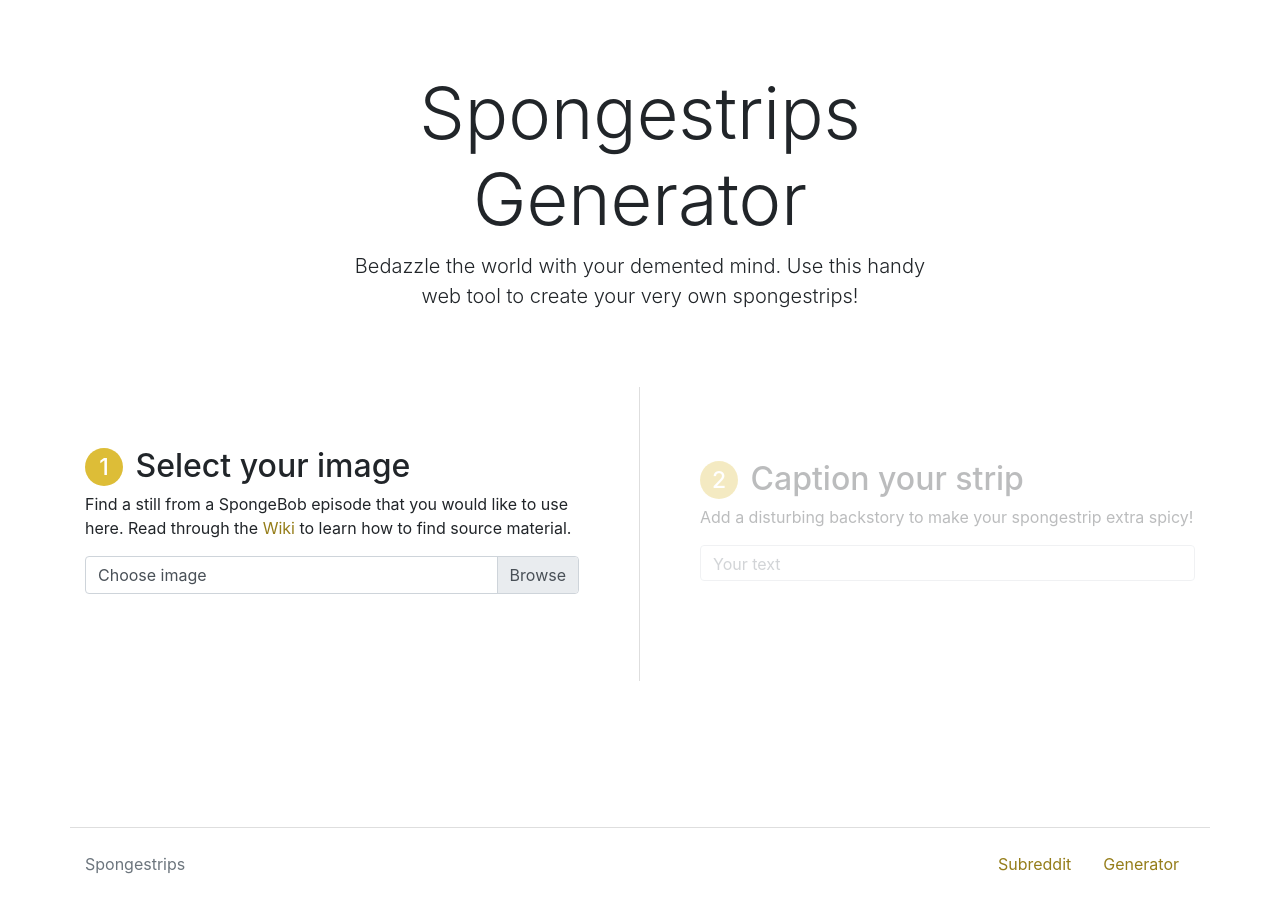
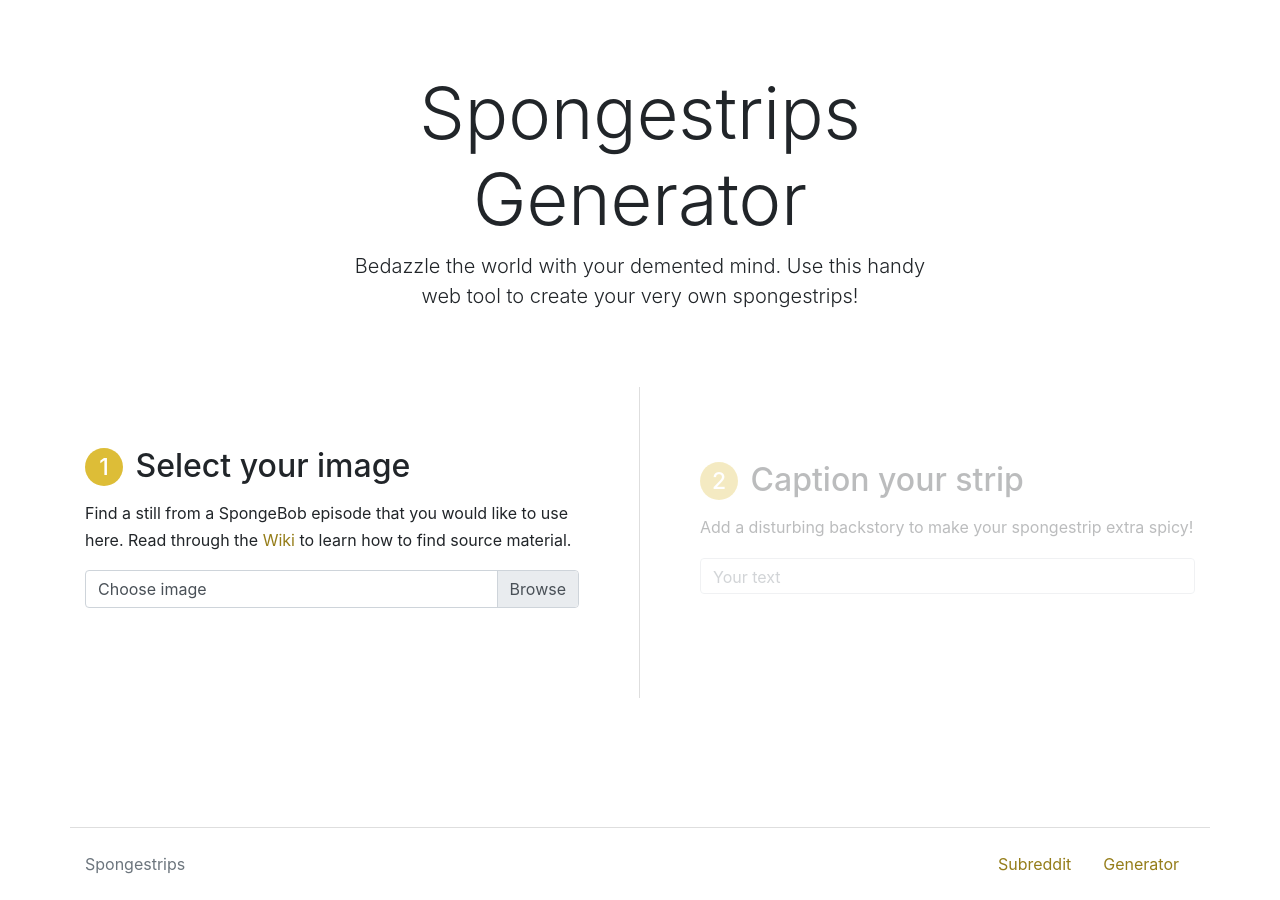
Before and after one commit to SpongeStrips/spongestrips.github.io, a Jekyll site: the page built from index.html, in a window 1280 px wide. Built offline with Jekyll 4.4.1, drawn with Linux system fonts in a browser that asks for light colours.

Commit message:
Fix last line height change

```diff
--- a/_sass/_steps.scss
+++ b/_sass/_steps.scss
@@ -4,13 +4,14 @@
 
 .steps-row {
     .step {
+        line-height: 1.7;
         padding: 20px;
         margin-bottom: 40px;
         opacity: 1;
         transition: opacity 200ms ease-out;
 
         h2 {
-            margin-bottom: 4px;
+            margin-bottom: 12px;
 
             > .num {
                 background: $spongeContainer;
```
